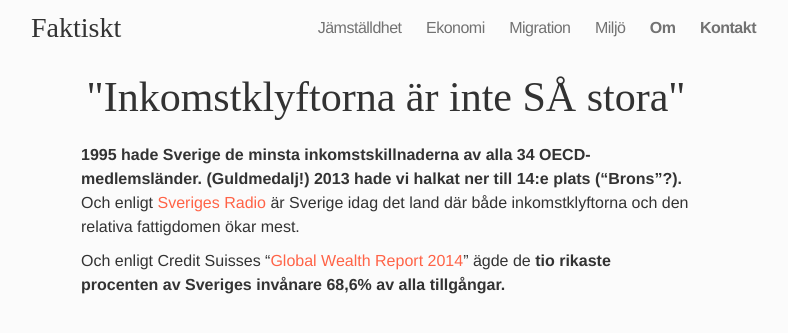
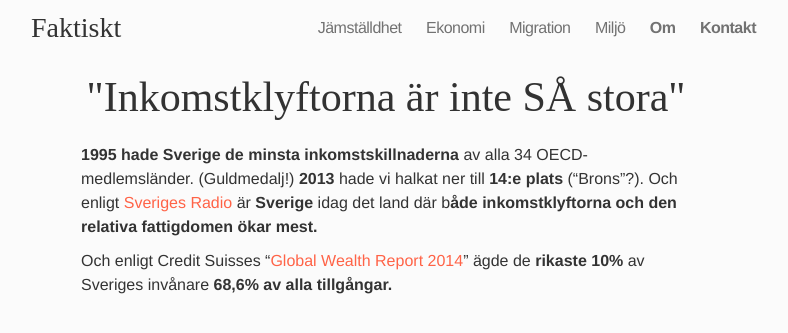
Before and after one commit to frigolitvarulv/faktiskt.github.io, a Jekyll site: the page built from ekonomi/det-finns-inget-klassamh-lle-i-sverige/inkomstklyftorna-r-inte-s-stora.md, in a window 1280 px wide. Shown: the top 333 px of the page, without its empty margins (254-1042 px from the left). Built offline with Jekyll 4.4.1, drawn with Linux system fonts in a browser that asks for light colours; nearby versions of some CDN libraries; Markdown is read by kramdown in place of the engine named in the settings.

Commit message:
Updated inkomstklyftorna-r-inte-s-stora.md

```diff
--- a/ekonomi/det-finns-inget-klassamh-lle-i-sverige/inkomstklyftorna-r-inte-s-stora.md
+++ b/ekonomi/det-finns-inget-klassamh-lle-i-sverige/inkomstklyftorna-r-inte-s-stora.md
@@ -8,6 +8,7 @@ sort: 3
 
 
 
-**1995 hade Sverige de minsta inkomstskillnaderna av alla 34 OECD-medlemsländer. (Guldmedalj!) 2013 hade vi halkat ner till 14:e plats ("Brons"?).** Och enligt [Sveriges Radio](http://sverigesradio.se/sida/artikel.aspx?programid=83&artikel=5535253) är Sverige idag det land där både inkomstklyftorna och den relativa fattigdomen ökar mest.
 
-Och enligt Credit Suisses "[Global Wealth Report 2014](https://publications.credit-suisse.com/tasks/render/file/?fileID=60931FDE-A2D2-F568-B041B58C5EA591A4)" ägde de **tio rikaste procenten av Sveriges invånare 68,6% av alla tillgångar.**
+**1995 hade Sverige de minsta inkomstskillnaderna** av alla 34 OECD-medlemsländer. (Guldmedalj!) **2013** hade vi halkat ner till **14:e plats** ("Brons"?). Och enligt [Sveriges Radio](http://sverigesradio.se/sida/artikel.aspx?programid=83&artikel=5535253) är **Sverige** idag det land där b**åde inkomstklyftorna och den relativa fattigdomen ökar mest.**
+
+Och enligt Credit Suisses "[Global Wealth Report 2014](https://publications.credit-suisse.com/tasks/render/file/?fileID=60931FDE-A2D2-F568-B041B58C5EA591A4)" ägde de **rikaste 10%** av Sveriges invånare **68,6% av alla tillgångar.**
```
